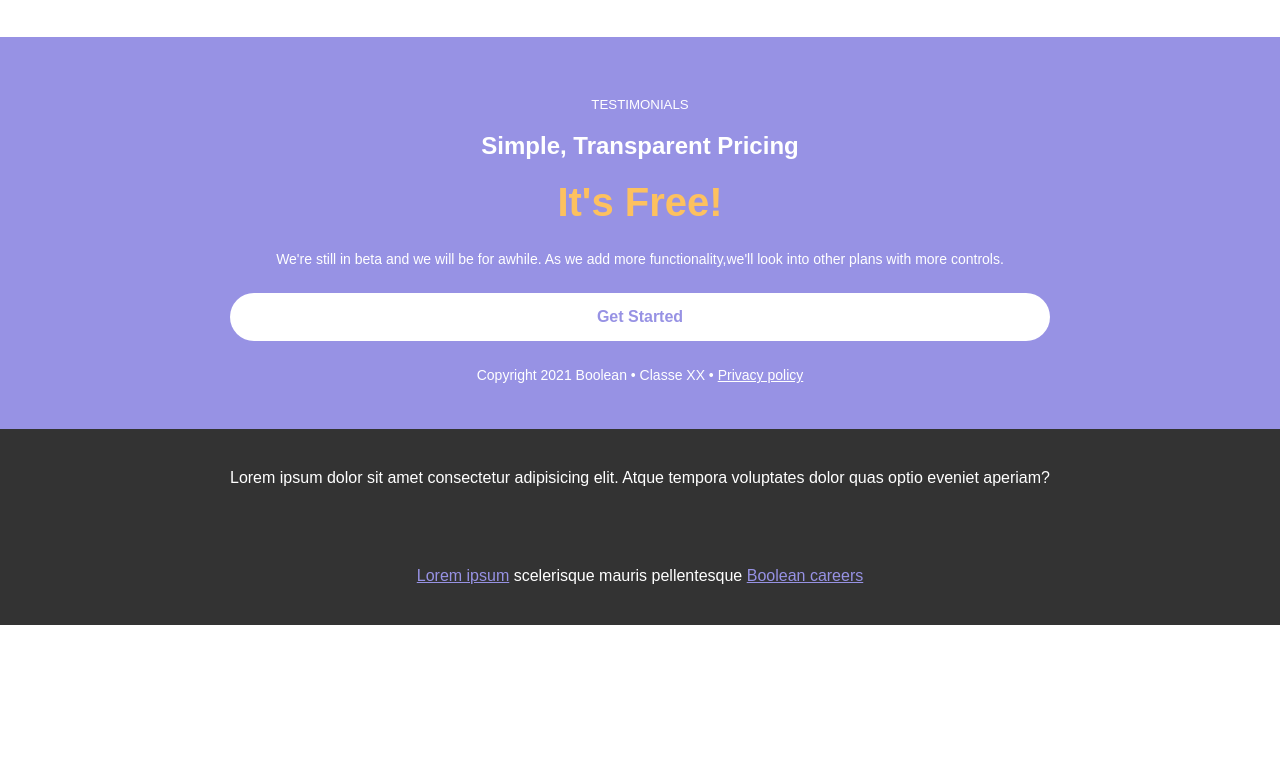
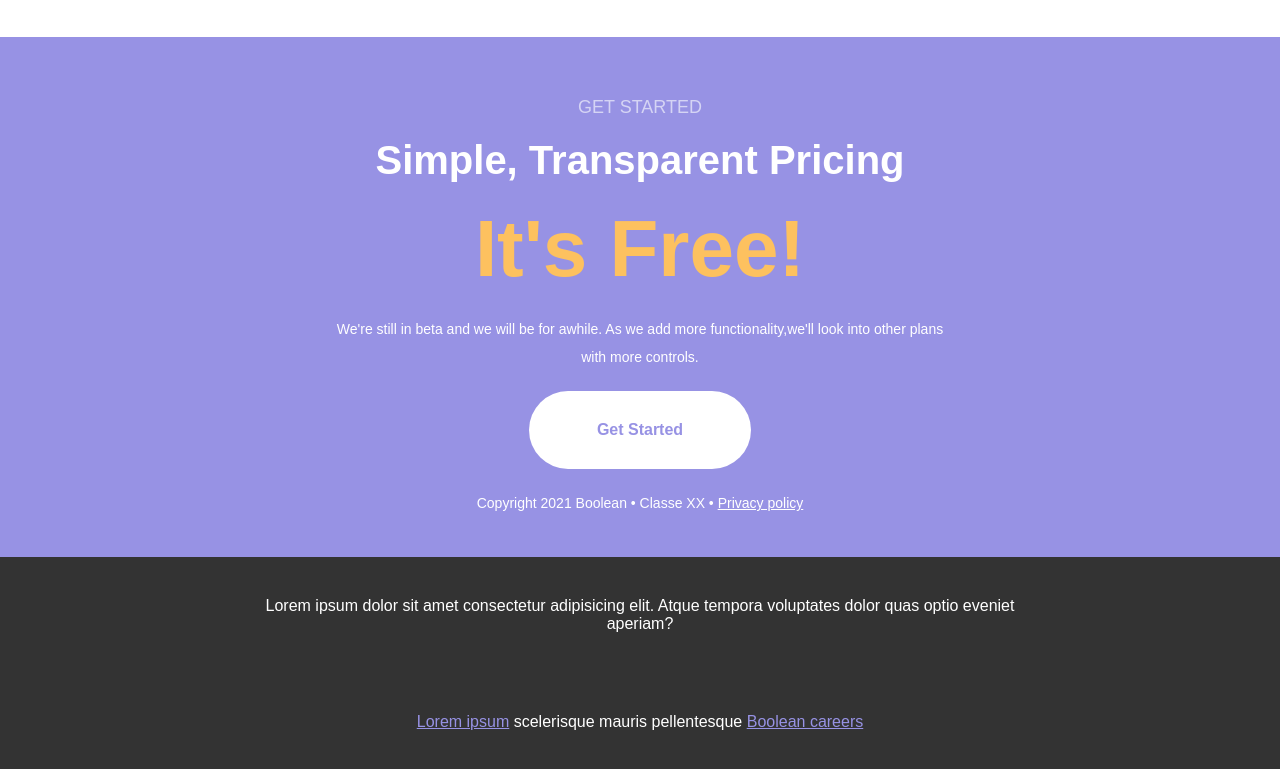
Before and after one commit to DarioGuastella/htmlcss-responsive-layout, a plain HTML site: page index.html in a window 1280 px wide. Shown: the part 7127-7896 px from the top of the page. Before the commit the page ends 7752 px from the top, so only its background shows below. Drawn offline with Linux system fonts and the light colour scheme.

Commit message:
completa responsive tablet

```diff
--- a/css/style.css
+++ b/css/style.css
@@ -85,7 +85,7 @@ h5 {
 .btn-white {
     background-color: white;
     color: #9792E4;
-    width: 80%;
+    width: 222px;
     margin: 20px auto;
     padding: 15px;
     border-radius: 25px;
@@ -298,5 +298,38 @@ footer a {
         max-width: 190px;
     }
 
+    /* GET STARTED */
+
+    .getstarted-container h5 {
+        color: #d5d4f4;
+        font-size: 18px;
+    }
+
+    .getstarted-container h2 {
+        font-size: 40px;
+    }
+
+    .getstarted-container .big-title {
+        font-size: 80px;
+    }
+
+    .getstarted-container p {
+        width: 60%;
+        margin: 0 auto;
+    }
+
+    .btn-white {
+        padding: 30px;
+        border-radius: 50px;
+    }
+
+    /* FOOTER */
+
+    .footer-text {
+        width: 60%;
+    }
+
+
+
 
 }
--- a/index.html
+++ b/index.html
@@ -238,8 +238,8 @@
         -->
         <section>
             <div class="d-flex flex-col bg-violet">
-                <div class="w-80 my-a40 centered t-white">
-                    <h5 class="centered my-20">TESTIMONIALS</h5>
+                <div class="w-80 my-a40 centered t-white getstarted-container">
+                    <h5 class="centered my-20">GET STARTED</h5>
                     <h2>Simple, Transparent Pricing</h2>
                     <h2 class="big-title t-gold my-20">It's Free!</h2>
                     <p class="fw-300">We're still in beta and we will be for awhile. As we add more functionality,we'll look into other plans with more controls.</p>
@@ -255,8 +255,8 @@
     </main>
 
     <footer class="bg-grey d-flex flex-col">
-        <div class="w-80 my-a40 centered t-white">Lorem ipsum dolor sit amet consectetur adipisicing elit. Atque tempora voluptates dolor quas optio eveniet aperiam?</div>
-        <div class="w-80 my-a40 centered t-white"><a href="#">Lorem ipsum</a> scelerisque mauris pellentesque <a href="#">Boolean careers</a></div>
+        <div class="w-80 my-a40 centered t-white footer-text">Lorem ipsum dolor sit amet consectetur adipisicing elit. Atque tempora voluptates dolor quas optio eveniet aperiam?</div>
+        <div class="w-80 my-a40 centered t-white footer-text"><a href="#">Lorem ipsum</a> scelerisque mauris pellentesque <a href="#">Boolean careers</a></div>
 
     </footer>
 
```
